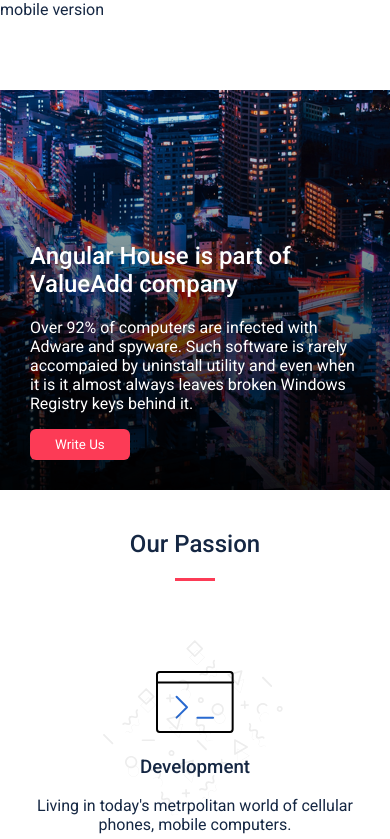
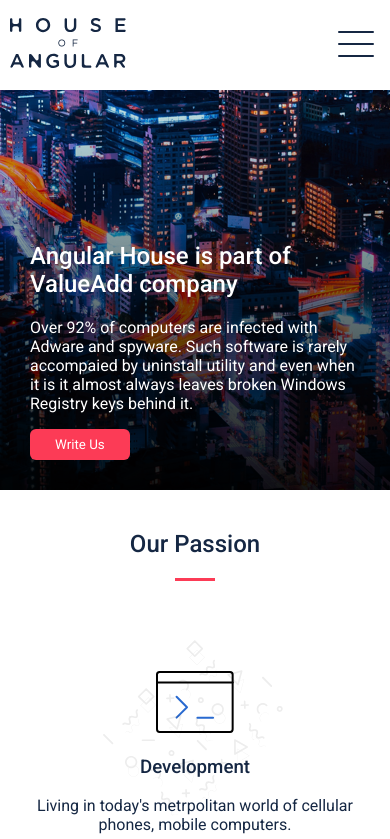
Before and after one commit to BartoszFirana/ValueAdd, a website built with Parcel: page src/index.html in a window 390 px wide. Shown: the top 839 px of the page. Built offline with nearby package versions, Linux system fonts and the light colour scheme.

Commit message:
Navigation for mobiles has been added.

```diff
--- a/src/scripts/Nav.js
+++ b/src/scripts/Nav.js
@@ -1,5 +1,6 @@
 import resize from './index';
 import Logo from '../images/Logo - white.svg';
+import hamburger from '../images/icon_hamburger.svg';
 
 export default class Nav {
 
@@ -38,8 +39,17 @@
             </div>
         `;
 
+        const mobileNav = `
+            <div class="container spacebetween mobile__nav">
+                <div class="logo">
+                    <a href=""><img class="layout__logo" src="${Logo}" alt="Angular House"></a>
+                </div>
+                <button class="layout__hamburger"><img src="${hamburger}"></button>
+            </div>
+        `;
+
         this.basicNode.innerHTML = `
-            ${this.pageSize >= 1260 ? desktopNav : "mobile version"}
+            ${this.pageSize >= 1260 ? desktopNav : mobileNav}
         `;
     }
 
--- a/src/scripts/main/Partners.js
+++ b/src/scripts/main/Partners.js
@@ -1,5 +1,8 @@
+import resize from '../index';
+
 export default class Partners {
 
+    pageSize = null;
     contentSource = null;
 
     constructor(basicNode) {
@@ -8,13 +11,26 @@
 
     init() {
 
-        this.source();
+        this.pageSize = window.innerWidth;
 
-        this.render();
+        this.setPageWidth();
+
+        resize(this.setPageWidth);
 
     }
 
     render() {
+
+        if (this.pageSize < 768) {
+
+            this.contentSource = null;
+            this.basicNode.innerHTML = ``;
+
+        }
+
+        if (this.pageSize >= 768) {
+
+            this.source();
 
             this.basicNode.innerHTML = `
             <h2 class="section__title">Trusted Us</h2>
@@ -26,6 +42,8 @@
                     `)).join("")}
                 </div>
             `
+
+        }
 
     }
 
@@ -101,4 +119,12 @@
         this.contentSource = contentSource;
 
     }
+
+    setPageWidth = () => {
+
+        this.pageSize = window.innerWidth;
+
+        this.render()
+
     }
+}
--- a/src/styles/nav.scss
+++ b/src/styles/nav.scss
@@ -36,3 +36,12 @@
     background: #6ba5c6;
     transform: translate(0px, 10px);
 }
+
+.mobile__nav {
+    padding: 10px;
+}
+
+.layout__hamburger {
+    background: none;
+    border: none;
+}
```
Also changed, not shown: 1 other file. Lines whose indentation alone changed are shown as unchanged.
